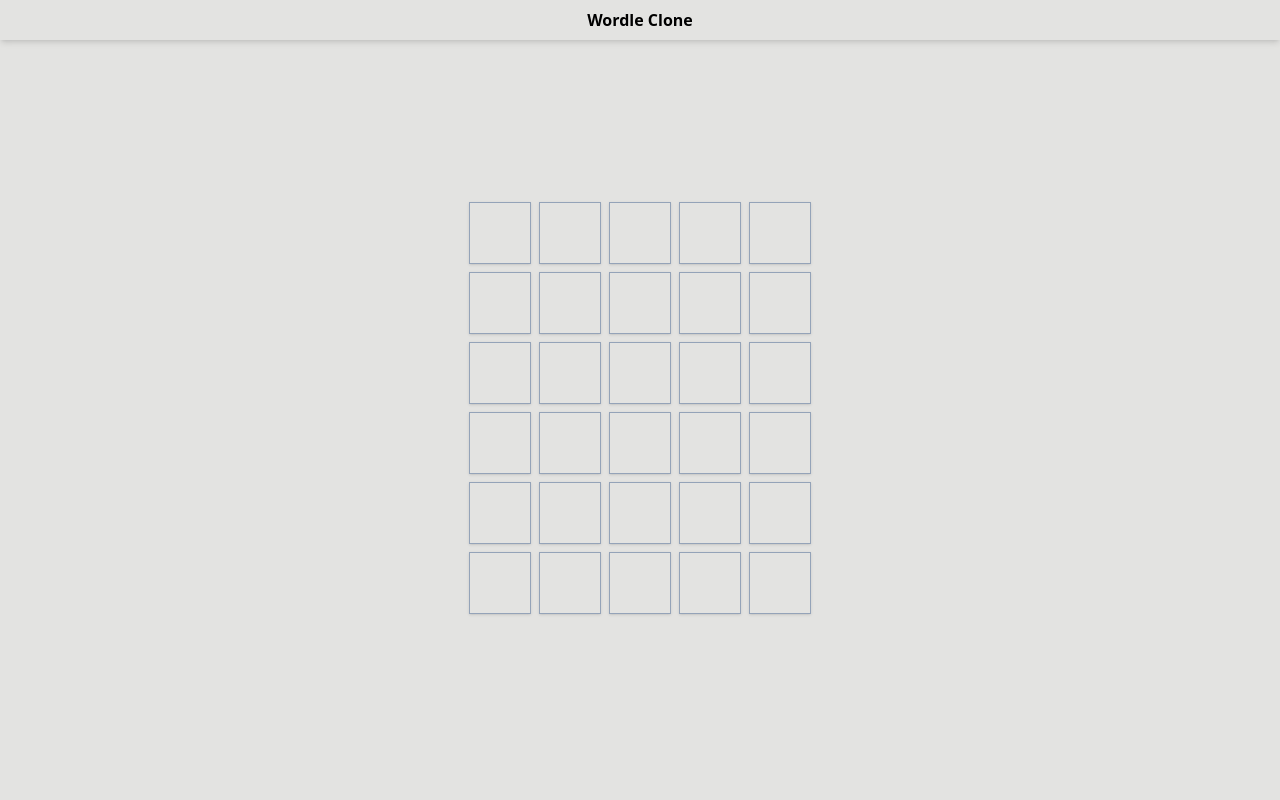
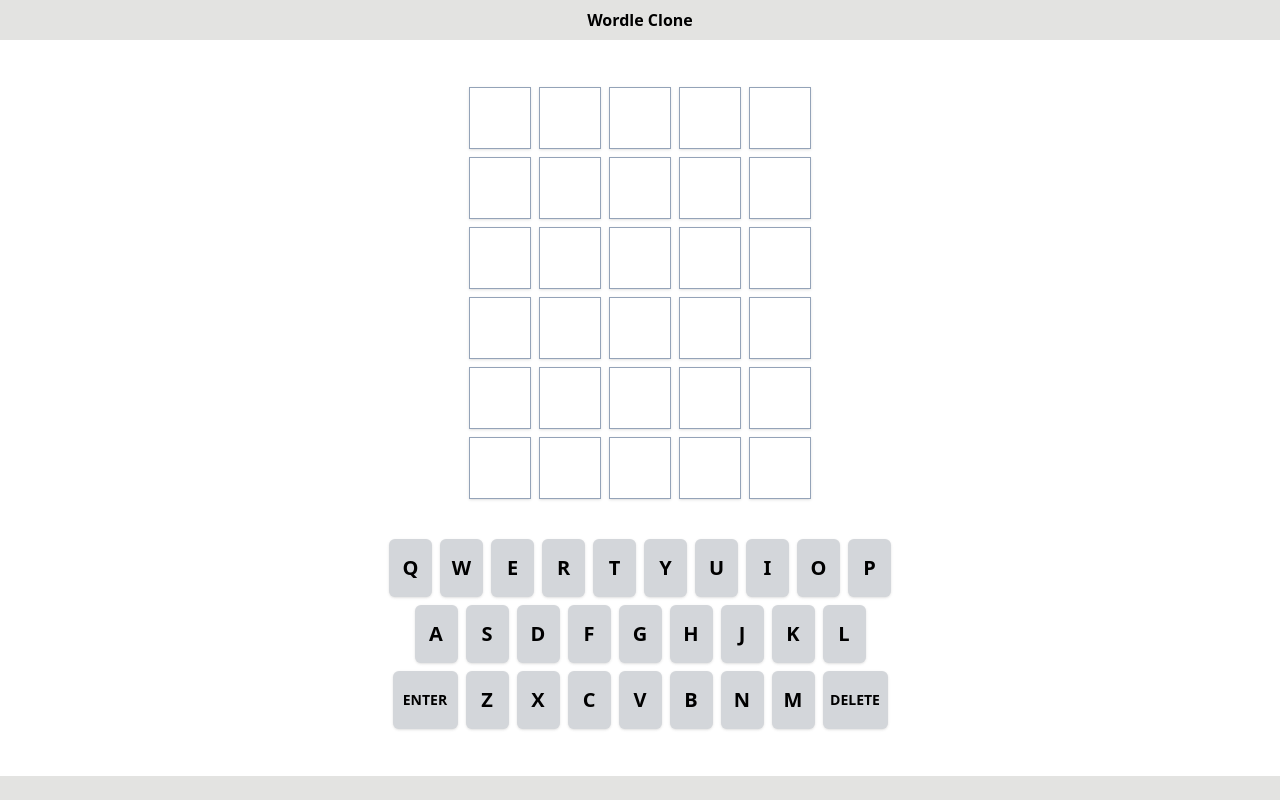
Before and after one commit to lvas248/wordle_clone, a React (Create React App) app in the folder client/: page /play in a window 1280 px wide. Built offline with nearby package versions, Linux system fonts and the light colour scheme; no server answers.

Commit message:
Frontend: create functional keyboard

```diff
--- a/client/src/Pages/Game/Game.js
+++ b/client/src/Pages/Game/Game.js
@@ -4,6 +4,7 @@ import { updateChar, submitGuess, clearGameError, clearGameBoard } from "../../R
 import { updateGuessDistribution } from "../../Redux/Slices/statSlice";
 import { useState } from 'react'
 import Row from "./Row";
+import Keyboard from "./Keyboard";
 
 function Game({toggleStatistics}) {
     const dispatch = useDispatch()
@@ -35,13 +36,15 @@ function Game({toggleStatistics}) {
 
     function handleKeyDown(e){
 
-        if(/^[a-zA-z]$/.test(e.key)){
+        const c = e.key || e
+
+        if(/^[a-zA-z]$/.test(c)){
             if( col < 5 ){
-                dispatch(updateChar({index: col, char: e.key}))
+                dispatch(updateChar({index: col, char: c.toLowerCase() }))
                 if(col < 4) setCol(col + 1)
             }
         }
-        else if( e.key === 'Backspace' ){
+        else if( c === 'Backspace' ){
             if( col > 0){
                 if(gameBoard[row][col].char !== ''){
                     dispatch(updateChar({index: col, char: ''}))
@@ -51,7 +54,7 @@ function Game({toggleStatistics}) {
                 }
             }
         }
-        else if( e.key === 'Enter' ){
+        else if( c === 'Enter' ){
             handleSubmit()
         }
     }
@@ -80,17 +83,17 @@ function Game({toggleStatistics}) {
 
     return (
 
-        <div className='h-[92svh] grid place-content-center' onKeyDown={handleKeyDown} tabIndex={0}>
+        <div className='h-[92svh] grid place-content-center bg-[#ffffff]' onKeyDown={handleKeyDown} tabIndex={0}>
 
-            <div className={`absolute top-[20%] w-full ${(!error?.errors) && 'hidden'}`}>
+            <div className={`absolute top-[10%] w-full ${(!error?.errors) && 'hidden'}`}>
                 <p className='bg-black text-white w-fit px-4 py-2 rounded-md mx-auto '>{error?.errors?.word[0]}</p>
             </div>
 
-            <div className={`absolute top-[20%] w-full ${game?.progress !== 'won' && 'hidden'}`}>
+            <div className={`absolute top-[10%] w-full ${game?.progress !== 'won' && 'hidden'}`}>
                 <p className='bg-black text-white w-fit px-4 py-2 rounded-md mx-auto '>{game?.word}</p>
             </div>
 
-            <div className={`absolute top-[20%] w-full ${game?.progress !== 'lost' && 'hidden'}`}>
+            <div className={`absolute top-[10%] w-full ${game?.progress !== 'lost' && 'hidden'}`}>
                 <p className='bg-black text-white w-fit px-4 py-2 rounded-md mx-auto'>{game?.word}</p>
             </div>
 
@@ -104,6 +107,8 @@ function Game({toggleStatistics}) {
 
             </div>
 
+            <Keyboard handleKeyDown={handleKeyDown} gameBoard={gameBoard} />
+
 
 
         </div>
--- /dev/null
+++ b/client/src/Pages/Game/Keyboard.js
@@ -0,0 +1,46 @@
+function Keyboard({handleKeyDown, gameBoard}) {
+
+    const topRow = 'qwertyuiop'.toUpperCase()
+    const middleRow = 'asdfghjkl'.toUpperCase()
+    const bottomRow = 'zxcvbnm'.toUpperCase()
+
+
+
+    const renderTopRow = topRow.split('').map( c =>{
+        return <button key={c} onClick={()=>handleKeyDown(c)} className='keyBoardBtn'>{c}</button>
+    })
+
+    const renderMiddleRow = middleRow.split('').map( c =>{
+        return <button key={c} onClick={()=>handleKeyDown(c)} className='keyBoardBtn'>{c}</button>
+    })
+
+    const renderBottomRow = bottomRow.split('').map( c =>{
+        return <button key={c} onClick={()=>handleKeyDown(c)} className='keyBoardBtn'>{c}</button>
+    })
+
+    return (
+        <div className='mt-10 grid gap-2'>
+
+            <div className='w-full flex place-content-center gap-2'>
+                {renderTopRow}
+            </div>
+
+            <div className='w-full flex place-content-center gap-2'>
+                {renderMiddleRow}
+            </div>
+
+            <div className='w-full flex place-content-center gap-2'>
+
+                <button onClick={()=> handleKeyDown('Enter')} className='keyBoardBtn w-[65px] text-sm' >ENTER</button>
+
+                {renderBottomRow}
+
+                <button onClick={()=>handleKeyDown('Backspace')} className='keyBoardBtn w-[65px] text-sm'>DELETE</button>
+
+            </div>
+
+        </div>
+    );
+}
+
+export default Keyboard;
--- a/client/src/Style/index.css
+++ b/client/src/Style/index.css
@@ -104,6 +104,11 @@
     @apply border-2 border-black
   }
 
+  .keyBoardBtn{
+    @apply  h-[58px] w-[43px] text-[20px] shadow rounded-md bg-[#d3d6da] font-semibold
+  }
+
+
   /* Stats */
   .stat{
     @apply text-[44px] font-medium font-sans
```
